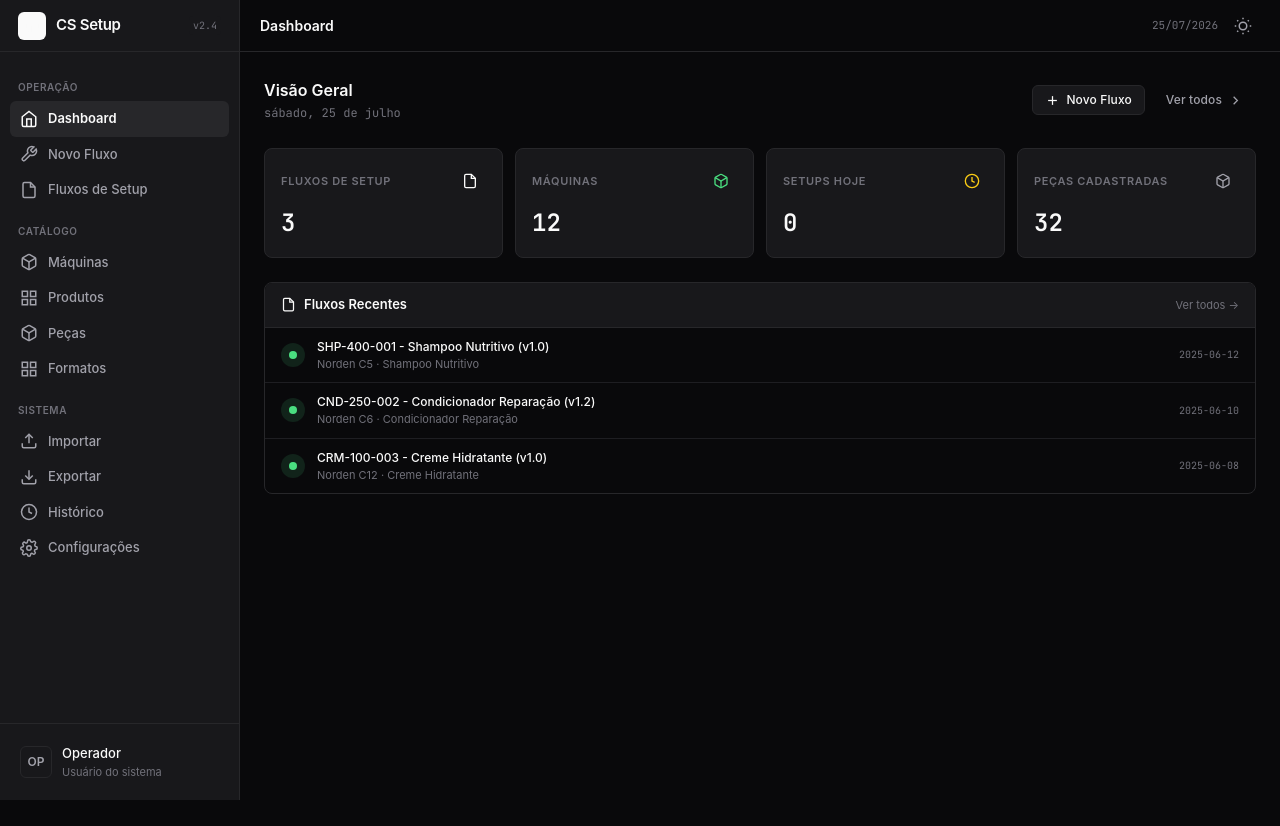
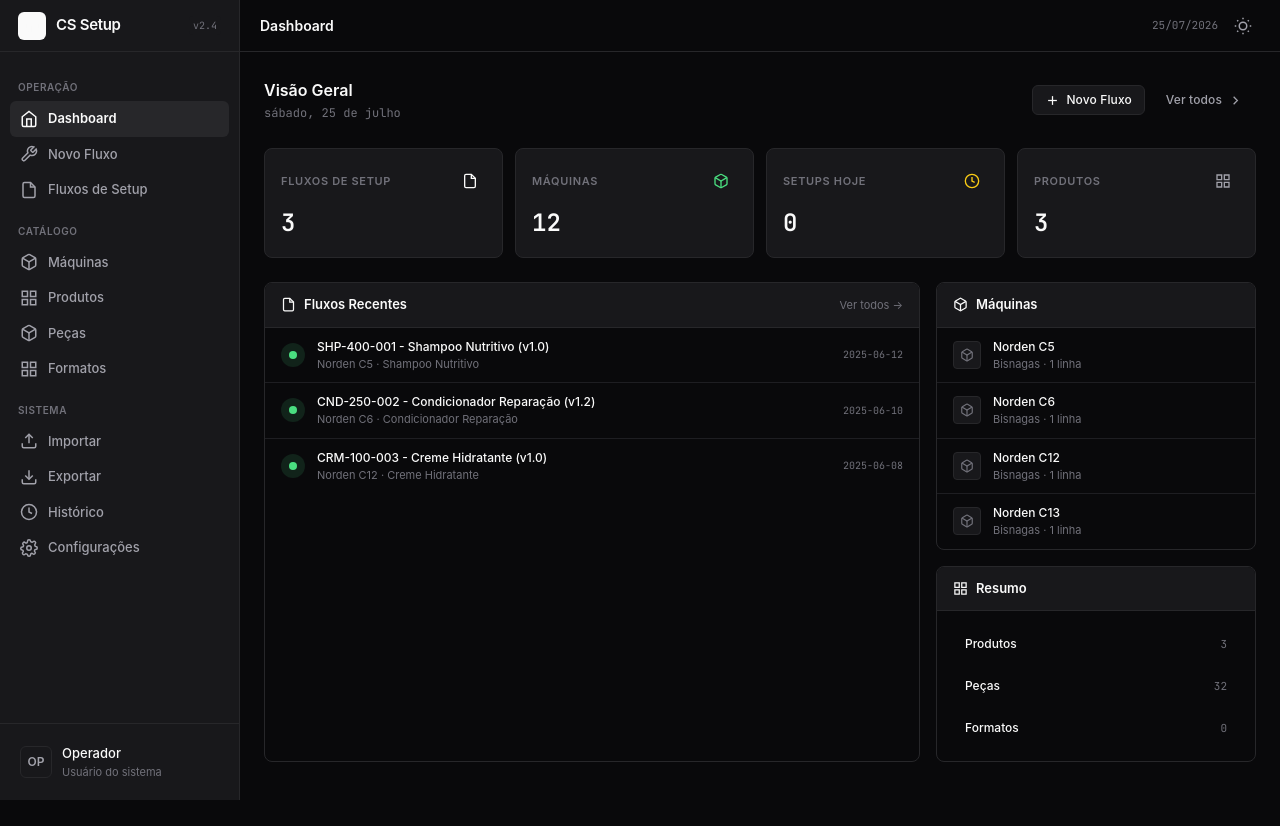
Before and after one commit to alexxsouzaa/controle-setup, a React (Vite) app: page / in a window 1280 px wide. Before the commit the page ends 800 px from the top, so only its background shows below. Built offline with nearby package versions, Linux system fonts and the light colour scheme.

Commit message:
feat: adiciona maquinas e resumo no dashboard

```diff
--- a/src/pages/Dashboard.jsx
+++ b/src/pages/Dashboard.jsx
@@ -4,9 +4,10 @@ import { Icon } from '../components/Icon';
 import { Button } from '../components/Button';
 
 export function DashboardPage({ navigate }) {
-  const { stats, flows } = useContext(AppDataContext);
+  const { stats, flows, machines } = useContext(AppDataContext);
 
   const recent = [...flows].sort((a, b) => (b.date || '').localeCompare(a.date || '')).slice(0, 5);
+  const recentMachines = [...machines].slice(0, 4);
 
   return (
     <div className="p-6 pb-16">
@@ -32,7 +33,7 @@ export function DashboardPage({ navigate }) {
           { label: 'Fluxos de Setup', value: stats.totalFlows, icon: 'file', color: 'var(--fg)' },
           { label: 'Máquinas', value: stats.totalMachines, icon: 'box', color: 'var(--success)' },
           { label: 'Setups Hoje', value: stats.flowsToday, icon: 'clock', color: 'var(--warning)' },
-          { label: 'Peças Cadastradas', value: stats.totalPieces, icon: 'box', color: 'var(--fg-secondary)' },
+          { label: 'Produtos', value: stats.totalProducts, icon: 'grid-3x3', color: 'var(--fg-secondary)' },
         ].map(s => (
           <div key={s.label} className="bg-[var(--surface)] border border-[var(--border)] rounded-[8px] p-4 flex flex-col gap-2 transition-colors hover:border-[var(--fg-muted)]">
             <div className="flex items-center justify-between">
@@ -46,7 +47,8 @@ export function DashboardPage({ navigate }) {
         ))}
       </div>
 
-      <div className="border border-[var(--border)] rounded-[8px] overflow-hidden">
+      <div className="grid lg:grid-cols-3 gap-4">
+        <div className="lg:col-span-2 border border-[var(--border)] rounded-[8px] overflow-hidden">
           <div className="flex items-center justify-between px-4 py-3 border-b border-[var(--border)] bg-[var(--bg-secondary)]">
             <div className="flex items-center gap-2">
               <Icon name="file" size={15} />
@@ -82,6 +84,56 @@ export function DashboardPage({ navigate }) {
             </div>
           )}
         </div>
+
+        <div className="flex flex-col gap-4">
+          <div className="border border-[var(--border)] rounded-[8px] overflow-hidden">
+            <div className="flex items-center gap-2 px-4 py-3 border-b border-[var(--border)] bg-[var(--bg-secondary)]">
+              <Icon name="box" size={15} />
+              <span className="text-[13px] font-semibold text-[var(--fg)]">Máquinas</span>
+            </div>
+            <div>
+              {recentMachines.length === 0 ? (
+                <div className="px-4 py-6 text-center text-[12px] text-[var(--fg-muted)]">Nenhuma máquina cadastrada.</div>
+              ) : (
+                recentMachines.map(m => (
+                  <button key={m.id} type="button" onClick={() => navigate('/maquinas')}
+                    className="w-full flex items-center gap-3 px-4 py-2.5 text-left hover:bg-[var(--surface-hover)] transition-colors border-b border-[var(--border-subtle)] last:border-b-0">
+                    {m.image ? (
+                      <img src={m.image} alt="" className="w-7 h-7 rounded-[4px] object-cover border border-[var(--border)] shrink-0" />
+                    ) : (
+                      <div className="w-7 h-7 rounded-[4px] bg-[var(--bg-secondary)] border border-[var(--border)] flex items-center justify-center text-[var(--fg-muted)] shrink-0"><Icon name="box" size={14} /></div>
+                    )}
+                    <div className="min-w-0 flex-1">
+                      <div className="text-[12px] font-medium text-[var(--fg)] truncate">{m.name}</div>
+                      <div className="text-[11px] text-[var(--fg-muted)]">{m.uo} · {(m.lines || [m.line]).length} linha{(m.lines || [m.line]).length !== 1 ? 's' : ''}</div>
+                    </div>
+                  </button>
+                ))
+              )}
+            </div>
+          </div>
+
+          <div className="border border-[var(--border)] rounded-[8px] overflow-hidden">
+            <div className="flex items-center gap-2 px-4 py-3 border-b border-[var(--border)] bg-[var(--bg-secondary)]">
+              <Icon name="grid-3x3" size={15} />
+              <span className="text-[13px] font-semibold text-[var(--fg)]">Resumo</span>
+            </div>
+            <div className="p-4 space-y-2">
+              {[
+                { label: 'Produtos', value: stats.totalProducts, href: '/produtos' },
+                { label: 'Peças', value: stats.totalPieces, href: '/pecas' },
+                { label: 'Formatos', value: stats.totalFormatos, href: '/formatos' },
+              ].map(item => (
+                <button key={item.label} type="button" onClick={() => navigate(item.href)}
+                  className="w-full flex items-center justify-between px-3 py-2 rounded-[6px] hover:bg-[var(--surface-hover)] transition-colors text-left">
+                  <span className="text-[12px] font-medium text-[var(--fg)]">{item.label}</span>
+                  <span className="text-[11px] font-mono text-[var(--fg-muted)]">{item.value}</span>
+                </button>
+              ))}
+            </div>
+          </div>
+        </div>
+      </div>
     </div>
   );
 }
```
Lines whose indentation alone changed are shown as unchanged.
